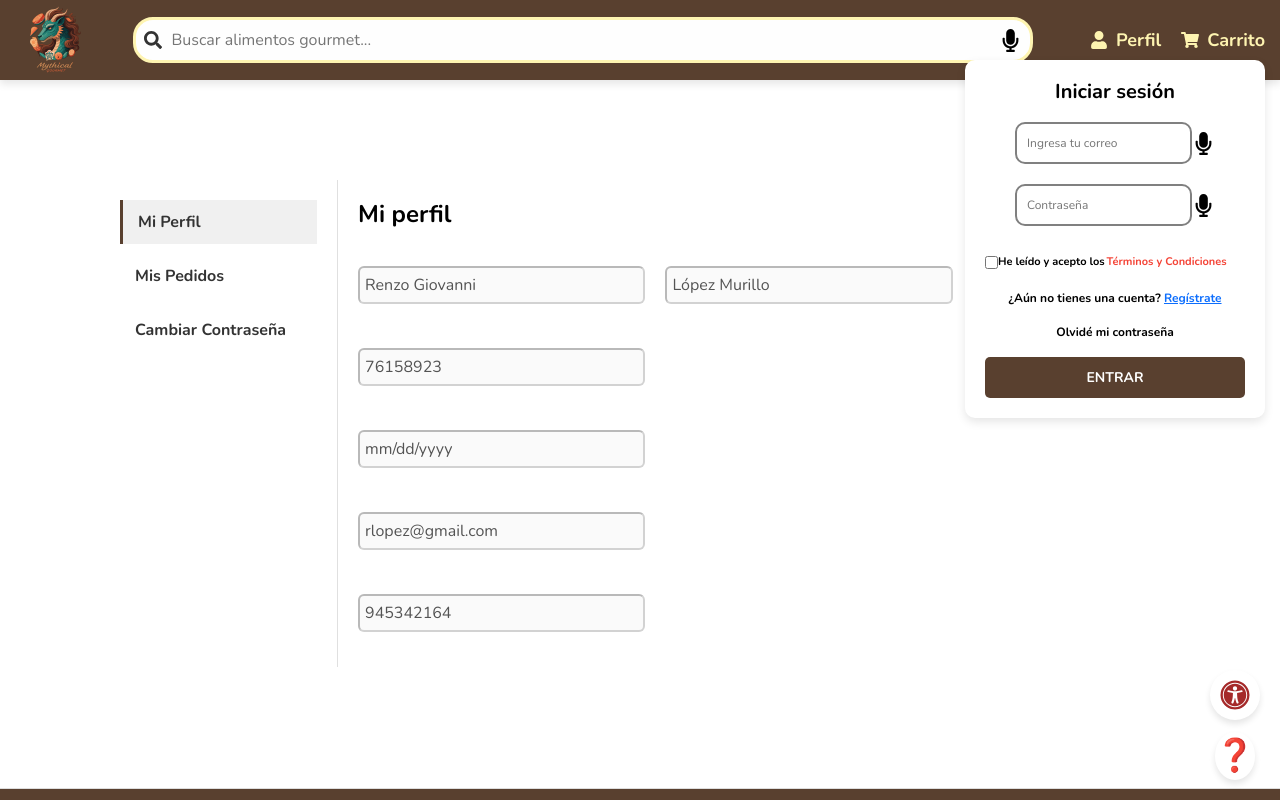
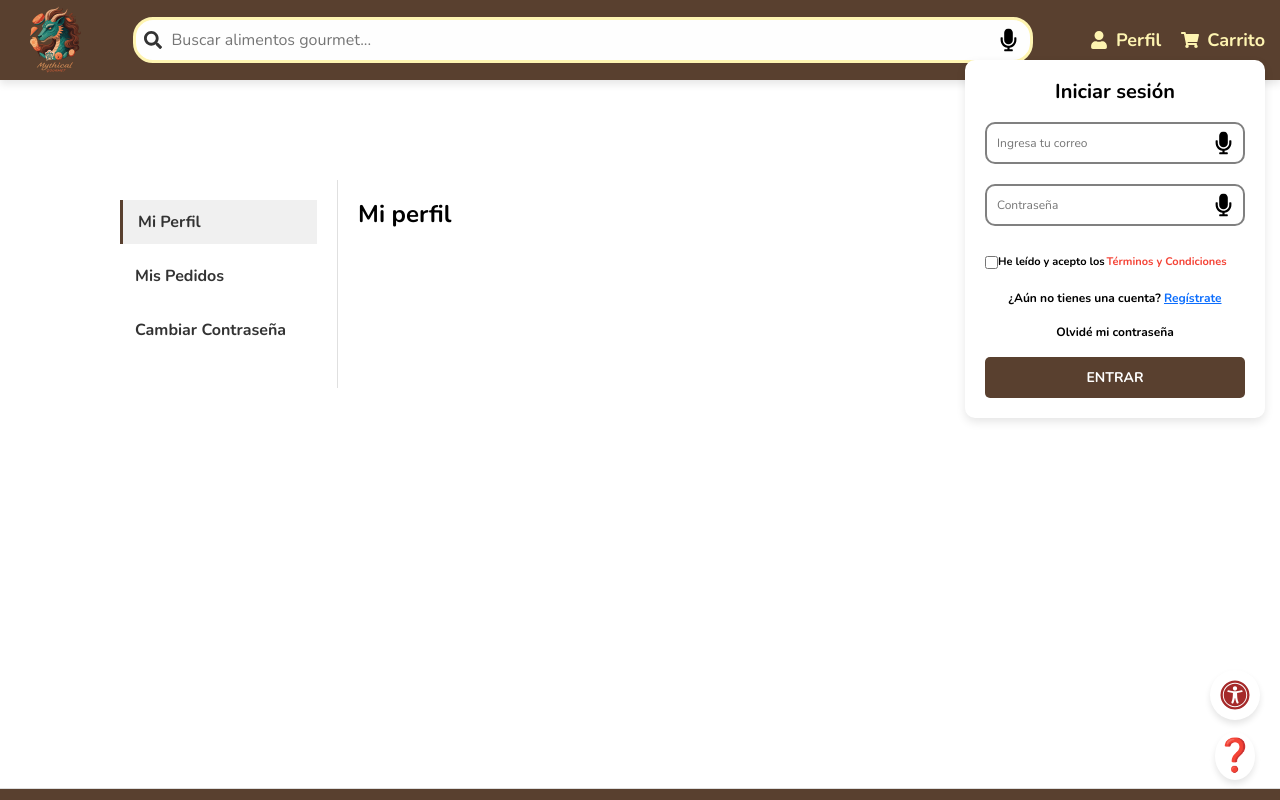
Before and after one commit to walterEon/mythical-creatures2, a React (Create React App) app: page /perfil in a window 1280 px wide. Both pictures are taken after a click on the element "Perfil". Built offline with nearby package versions, Linux system fonts and the light colour scheme.

Commit message:
ultimos cambios

```diff
--- a/src/App.css
+++ b/src/App.css
@@ -112,6 +112,17 @@ body.contrast-high .mic-icon{
 }
 
 
+body.contrast-high .procesando-pedido-container{
+  background-color: black;
+}
+
+body.contrast-high .procesando-pedido-container h1{
+  color: white;
+}
+
+body.contrast-high .procesando-pedido-container p{
+  color: white;
+}
 
 body.contrast-high .producto h2{
 
@@ -177,6 +188,26 @@ body.contrast-high .detalles-pedido h3{
   color: white;
 }
 
+body.contrast-high .popup-content-p{
+  background-color: black;
+  border: 1px solid white
+}
+
+body.contrast-high .popup-content-p h2{
+  color: white;
+}
+
+body.contrast-high .pedido-item{
+  background-color: black;
+  border: 1px solid white
+}
+
+body.contrast-high .form-section input{
+  background-color: black;
+  border: 1px solid white;
+  color: white;
+}
+
 
 body.contrast-high h5{
 
@@ -208,6 +239,11 @@ body.contrast-high h3{
   color: black;
 }
 
+body.contrast-high .perfil-content h2{
+
+  color: white;
+}
+
 /* Bajo contraste */
 body.contrast-low {
   background-color: #f0f0f0;
--- a/src/components/Navbar/Navbar.css
+++ b/src/components/Navbar/Navbar.css
@@ -45,6 +45,25 @@ body {
 .mic-icon:hover{
   cursor: pointer;
   color: #4a4848;
+}
+
+.input-container {
+  position: relative;
+  width: 100%;
+}
+
+.input-container input {
+  width: 100%;
+  padding-right: 40px; /* Añadir espacio para el ícono */
+  box-sizing: border-box; /* Asegura que el padding sea incluido en el ancho total */
+}
+
+.mic-icon {
+  position: absolute;
+  right: 10px;
+  top: 50%;
+  transform: translateY(-50%); /* Centra verticalmente el ícono */
+  cursor: pointer;
 }
 
 .navbar-search input {
--- a/src/components/Navbar/Navbar.js
+++ b/src/components/Navbar/Navbar.js
@@ -444,6 +444,7 @@ function Navbar() {
                   <h5>Recuperar Contraseña</h5>
                   <form>
                     <div className="form-field">
+                    <div className="input-container">
                       <input type="email" placeholder="Ingresa tu correo" value={email2} onChange={(e) => setEmail2(e.target.value)} required/>
                       <FaMicrophone
                         className="mic-icon"
@@ -452,6 +453,7 @@ function Navbar() {
                         style={{ color: micActivo === 'email2' ? 'red' : 'black' }}
                       />
                     </div>
+                    </div>
                       <button type="submit">Enviar Código</button>
                   </form>
                   <p onClick={goBackToLogin} style={{ cursor: 'pointer', marginTop: '10px' }}>Volver a Iniciar Sesión</p>
@@ -459,7 +461,8 @@ function Navbar() {
               <div>
                 <h5>Iniciar sesión</h5>
                 <form onSubmit={handleLogin}>
-                  <div className="form-field">
+                <div className="form-field">
+                  <div className="input-container">
                     <input
                       type="email"
                       placeholder="Ingresa tu correo"
@@ -470,10 +473,13 @@ function Navbar() {
                       className="mic-icon"
                       onClick={() => iniciarEscuchaParaCampo('email')}
                       size={23}
-                      style={{ color:  micActivo === 'email' ? 'red' : 'black' }}
+                      style={{ color: micActivo === 'email' ? 'red' : 'black' }}
                     />
                   </div>
-                  <div className="form-field">
+                </div>
+
+                <div className="form-field">
+                  <div className="input-container">
                     <input
                       type="password"
                       placeholder="Contraseña"
@@ -487,6 +493,7 @@ function Navbar() {
                       style={{ color: micActivo === 'password' ? 'red' : 'black' }}
                     />
                   </div>
+                </div>
                   <div className="terminos">
                     <input type="checkbox" required /> He leído y acepto los
                     <a href="/terms">Términos y Condiciones</a>
--- a/src/pages/Perfil/Perfil.css
+++ b/src/pages/Perfil/Perfil.css
@@ -120,6 +120,10 @@ html, body {
   font-weight: bold;
 }
 
+.form-section p{
+  font-weight: 1000;
+}
+
 .form-section input{
   border-radius: 6px;
   padding: 5px;
--- a/src/pages/Perfil/Perfil.js
+++ b/src/pages/Perfil/Perfil.js
@@ -2,16 +2,69 @@ import React, { useState, useEffect } from 'react';
 import './Perfil.css';
 
 function Perfil() {
-  const [selectedSection, setSelectedSection] = useState('perfil'); // Estado inicial
-  const [orders, setOrders] = useState([]); // Estado para almacenar los pedidos
+  const [selectedSection, setSelectedSection] = useState('perfil');
+  const [orders, setOrders] = useState([]);
+  const [userData, setUserData] = useState(null);
 
-  // Obtener los pedidos desde localStorage al cargar el componente
+  const [newPassword, setNewPassword] = useState('');
+  const [confirmPassword, setConfirmPassword] = useState('');
+  const [message, setMessage] = useState('');
+
   useEffect(() => {
+    // Fetch user data from localStorage
+    const userSession = JSON.parse(localStorage.getItem('userSession'));
+    if (userSession) {
+      setUserData(userSession);
+    }
+
+    // Fetch orders from localStorage
     const storedOrders = localStorage.getItem('orders');
     if (storedOrders) {
-      setOrders(JSON.parse(storedOrders)); // Convertir de string a objeto
+      setOrders(JSON.parse(storedOrders));
     }
   }, []);
+
+  const handlePasswordChange = () => {
+    if (!newPassword || !confirmPassword) {
+      setMessage('Por favor complete ambos campos.');
+      return;
+    }
+
+    // Validar que las contraseñas coincidan
+    if (newPassword !== confirmPassword) {
+      setMessage('Las contraseñas no coinciden.');
+      return;
+    }
+
+    // Obtener la lista de usuarios del localStorage
+    const users = JSON.parse(localStorage.getItem('users')) || [];
+
+    // Encontrar el usuario en la lista usando el email del userSession
+    const userSession = JSON.parse(localStorage.getItem('userSession'));
+    const updatedUsers = users.map((user) => {
+      if (user.email === userSession.email) {
+        return { ...user, password: newPassword }; // Actualizar la contraseña
+      }
+      return user;
+    });
+
+    // Actualizar la lista de usuarios en localStorage
+    localStorage.setItem('users', JSON.stringify(updatedUsers));
+
+    // Actualizar la contraseña del usuario en userSession también
+    const updatedUserSession = { ...userSession, password: newPassword };
+    localStorage.setItem('userSession', JSON.stringify(updatedUserSession));
+
+    // Actualizar el estado de userData
+    setUserData(updatedUserSession);
+
+    // Mostrar mensaje de éxito
+    setMessage('Contraseña actualizada con éxito.');
+
+    // Limpiar campos
+    setNewPassword('');
+    setConfirmPassword('');
+  };
 
   const renderContent = () => {
     switch (selectedSection) {
@@ -19,45 +72,38 @@ function Perfil() {
         return (
           <div>
             <h2>Mi perfil</h2>
+            {userData && (
+              <>
                 <div className='form-perfil'>
                   <div className='form-section'>
-                <label>Nombres</label>
-                <input type='text' value='Renzo Giovanni' disabled></input>
+                    <p>Nombres</p>
+                    <input type='text' value={userData.nombre || ''} disabled />
                   </div>
-
                   <div className='form-section'>
-                <label>Apellidos</label>
-                <input type='text' value='López Murillo' disabled></input>
+                    <p>Apellidos</p>
+                    <input type='text' value={userData.apellido || ''} disabled />
                   </div>
                 </div>
-
                 <div className='form-perfil'>
                   <div className='form-section'>
-                <label>DNI</label>
-                <input type='text' value='76158923' disabled></input>
+                    <p>DNI</p>
+                    <input type='text' value={userData.dni || ''} disabled />
                   </div>
                 </div>
-
                 <div className='form-perfil'>
                   <div className='form-section'>
-                <label>Fecha de nacimiento</label>
-                <input type='date' value='' disabled></input>
+                    <p>Celular</p>
+                    <input type='text' value={userData.telefono || ''} disabled />
                   </div>
                 </div>
-
                 <div className='form-perfil'>
                   <div className='form-section'>
-                <label>Email</label>
-                <input type='text' value='rlopez@gmail.com' disabled></input>
+                    <p>Email</p>
+                    <input type='text' value={userData.email || ''} disabled />
                   </div>
                 </div>
-
-            <div className='form-perfil'>
-              <div className='form-section'>
-                <label>Celular</label>
-                <input type='text' value='945342164' disabled></input>
-              </div>
-            </div>
+              </>
+            )}
           </div>
         );
       case 'pedidos':
@@ -86,18 +132,28 @@ function Perfil() {
             <h2>Cambiar contraseña</h2>
             <div className='form-perfil'>
               <div className='form-section'>
-                <label>Nueva Contraseña</label>
-                <input type='text' value=''></input>
+                <p>Nueva Contraseña</p>
+                <input
+                  type='password'
+                  value={newPassword}
+                  onChange={(e) => setNewPassword(e.target.value)}
+                />
               </div>
             </div>
             <div className='form-perfil'>
               <div className='form-section'>
-                <label>Confirmar Contraseña</label>
-                <input type='text' value=''></input>
+                <p>Confirmar Contraseña</p>
+                <input
+                  type='password'
+                  value={confirmPassword}
+                  onChange={(e) => setConfirmPassword(e.target.value)}
+                />
               </div>
             </div>
-
-            <button className='cambiarc-b'>Cambiar contraseña</button>
+            <button className='cambiarc-b' onClick={handlePasswordChange}>
+              Cambiar contraseña
+            </button>
+            {message && <p className="message">{message}</p>}
           </div>
         );
       default:
@@ -107,7 +163,6 @@ function Perfil() {
 
   return (
     <div className="perfil-container">
-      {/* Sidebar */}
       <div className="perfil-sidebar">
         <ul>
           <li
@@ -130,8 +185,6 @@ function Perfil() {
           </li>
         </ul>
       </div>
-
-      {/* Contenido principal */}
       <div className="perfil-content">
         {renderContent()}
       </div>
--- a/src/pages/Registro/Registro.css
+++ b/src/pages/Registro/Registro.css
@@ -109,3 +109,8 @@ h1 {
 .registro-page::-webkit-scrollbar {
     display: none;
 }
+
+.popup-content-p a{
+    text-decoration: none;
+    color: white;
+}
--- a/src/pages/Registro/Registro.js
+++ b/src/pages/Registro/Registro.js
@@ -12,6 +12,8 @@ function Registro() {
     const [contrasena, setContrasena] = useState('');
     const [escuchando, setEscuchando] = useState(false);
     const [micActivo, setMicActivo] = useState('');
+
+    const [isSuccessPopupOpen, setIsSuccessPopupOpen] = useState(false); // Popup de éxito
 
     const navigate = useNavigate();
 
@@ -78,8 +80,8 @@ function Registro() {
         users.push(newUser);
         localStorage.setItem('users', JSON.stringify(users));
         localStorage.setItem('userSession', JSON.stringify(newUser));
+        setIsSuccessPopupOpen(true);
 
-        navigate('/perfil');
       };
 
     // Replace the existing handleLogin function in Registro.js with this:
@@ -202,6 +204,16 @@ const handleLogin = (e) => {
             <p>Te estamos escuchando...</p>
         </div>
     )}
+
+{isSuccessPopupOpen && (
+        <div className="logout-popup">
+          <div className="popup-content-p">
+            <h2>¡Éxito!</h2>
+            <p>Se ha registrado exitosamente.</p>
+            <button><a href='/'>OK</a></button>
+          </div>
+        </div>
+      )}
 </div>
 
     );
```
Also changed, not shown: src/pages/ProductoInfo/ProductoInfo.js (+14 -18 lines). Lines whose indentation alone changed are shown as unchanged.
